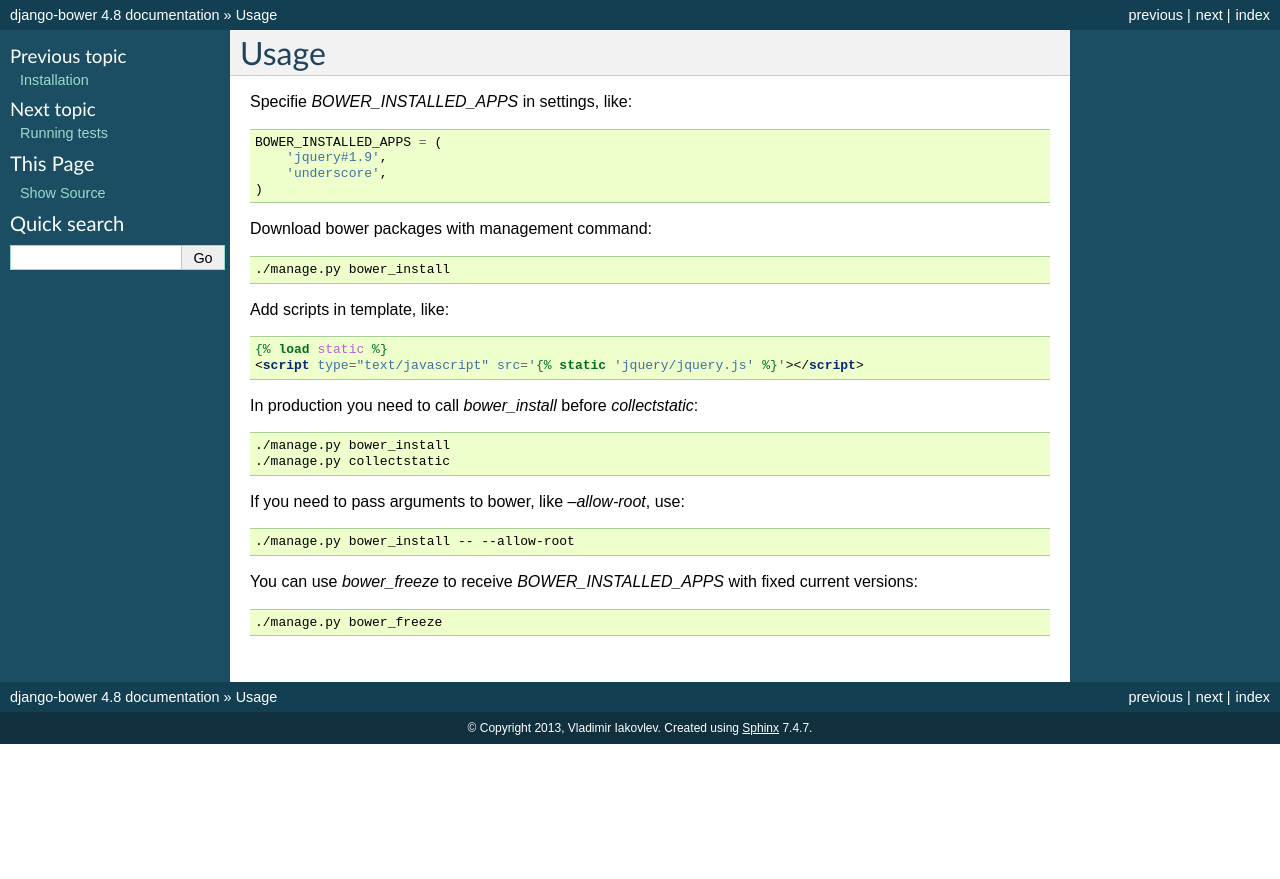
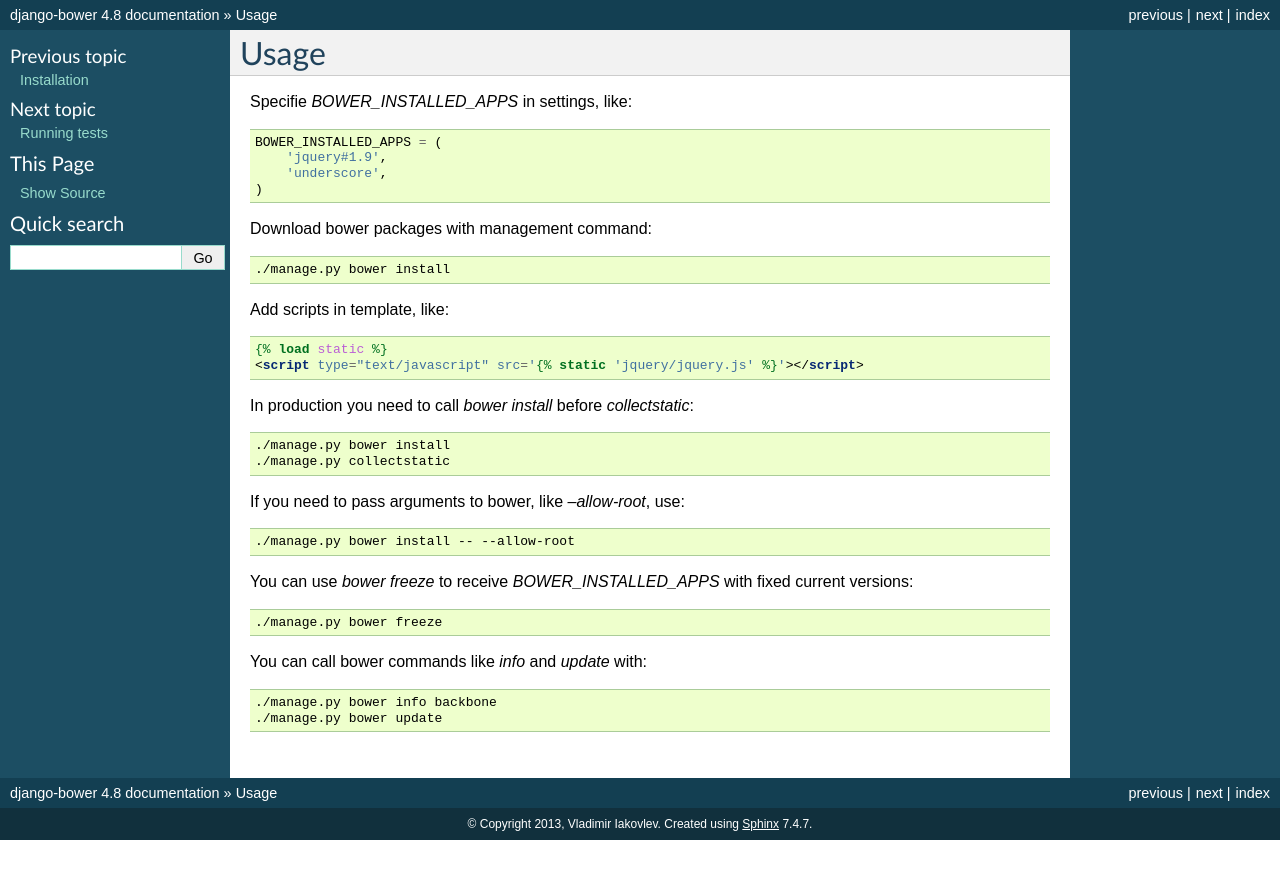
Before and after one commit to nvbn/django-bower, a Sphinx documentation site: the page built from docs/usage.rst, in a window 1280 px wide. Shown: the top 879 px of the page. Built offline with Sphinx 7.4.7, drawn with Linux system fonts in a browser that asks for light colours.

Commit message:
Update documentation

```diff
--- a/README.rst
+++ b/README.rst
@@ -72,7 +72,7 @@ Download bower packages with management command:
 
 .. code-block:: bash
 
-    ./manage.py bower_install
+    ./manage.py bower install
 
 Add scripts in template, like:
 
@@ -81,7 +81,7 @@ Add scripts in template, like:
     {% load static %}
     <script type="text/javascript" src='{% static 'jquery/jquery.js' %}'></script>
 
-In production you need to call `bower_install` before `collectstatic`:
+In production you need to call `bower install` before `collectstatic`:
 
 .. code-block:: bash
 
--- a/docs/usage.rst
+++ b/docs/usage.rst
@@ -15,7 +15,7 @@ Download bower packages with management command:
 
 .. code-block:: bash
 
-    ./manage.py bower_install
+    ./manage.py bower install
 
 Add scripts in template, like:
 
@@ -24,21 +24,28 @@ Add scripts in template, like:
     {% load static %}
     <script type="text/javascript" src='{% static 'jquery/jquery.js' %}'></script>
 
-In production you need to call `bower_install` before `collectstatic`:
+In production you need to call `bower install` before `collectstatic`:
 
 .. code-block:: bash
 
-    ./manage.py bower_install
+    ./manage.py bower install
     ./manage.py collectstatic
 
 If you need to pass arguments to bower, like `--allow-root`, use:
 
 .. code-block:: bash
 
-    ./manage.py bower_install -- --allow-root
+    ./manage.py bower install -- --allow-root
 
-You can use `bower_freeze` to receive `BOWER_INSTALLED_APPS` with fixed current versions:
+You can use `bower freeze` to receive `BOWER_INSTALLED_APPS` with fixed current versions:
 
 .. code-block:: bash
 
-    ./manage.py bower_freeze
+    ./manage.py bower freeze
+
+You can call bower commands like `info` and `update` with:
+
+.. code-block:: bash
+
+    ./manage.py bower info backbone
+    ./manage.py bower update
```
